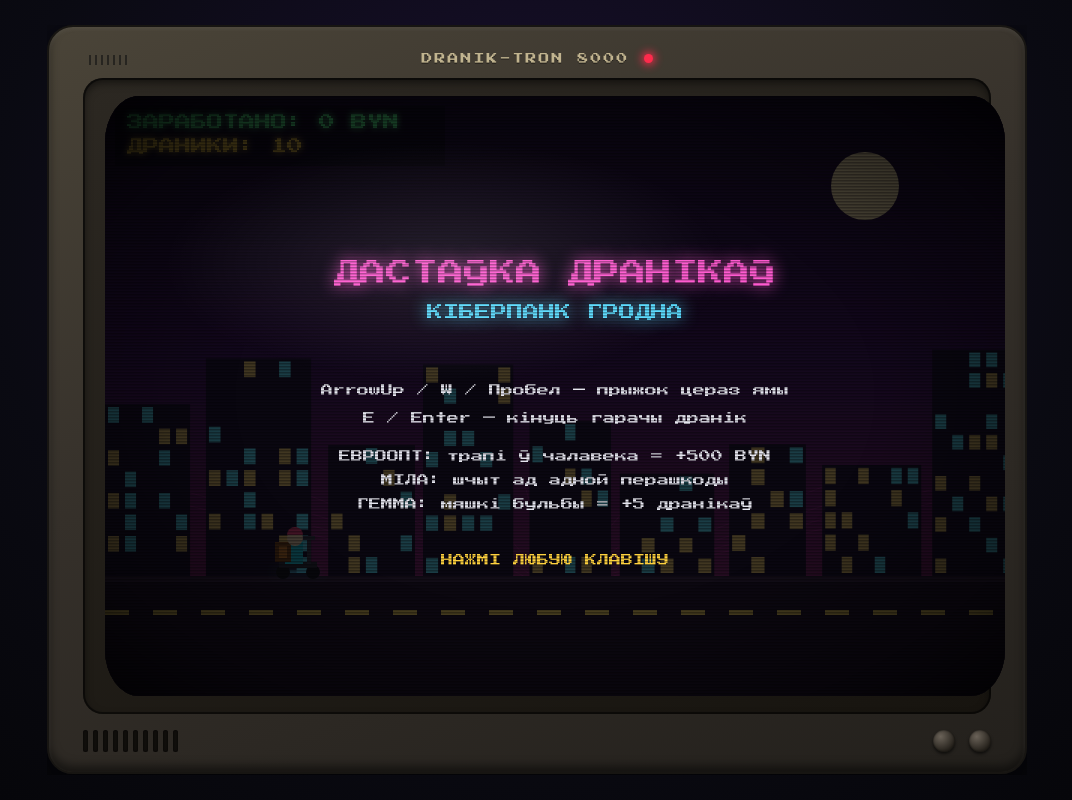
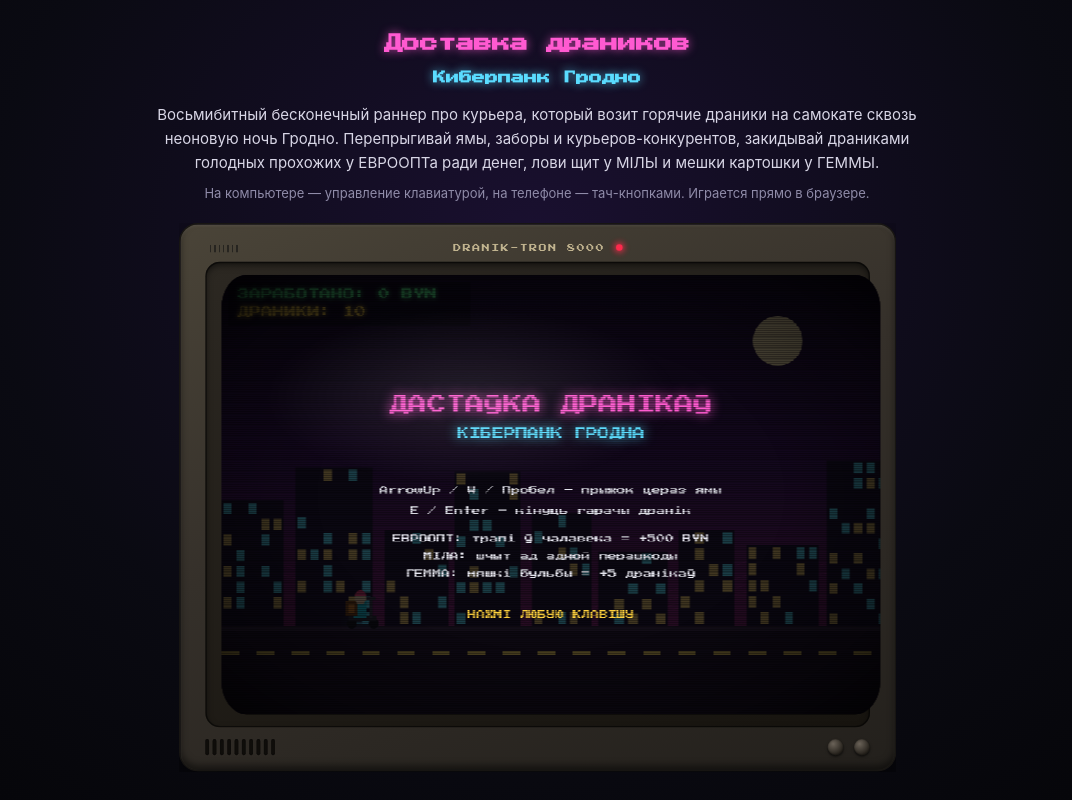
Before and after one commit to NatalliaKarukina/draniki-delivery, a plain HTML site: page index.html in a window 1280 px wide. Shown: the whole page, without its empty margins (103-1175 px from the left). Drawn offline with Linux system fonts and the light colour scheme.

Commit message:
Add an intro description above the game widget
Title, premise blurb, and a controls hint now appear before the TV,
so the page explains the game before you have to press a key to find out.
fitStage() now accounts for the intro block's height when scaling.

Co-Authored-By: Claude Sonnet 5 <noreply@anthropic.com>

```diff
--- a/game.js
+++ b/game.js
@@ -497,16 +497,24 @@
   function fitStage() {
     var stage = document.getElementById('stage');
     var tv = document.querySelector('.tv-container');
+    var intro = document.querySelector('.intro');
     if (!stage || !tv) return;
 
     tv.style.transform = 'none';
     var naturalW = tv.offsetWidth;
     var naturalH = tv.offsetHeight;
 
+    var bodyStyle = window.getComputedStyle(document.body);
+    var vPadding = parseFloat(bodyStyle.paddingTop) + parseFloat(bodyStyle.paddingBottom);
+    var introH = intro ? intro.offsetHeight + 22 : 0;
+
     var margin = 16;
     var availW = window.innerWidth - margin;
-    var availH = window.innerHeight - margin;
-    var scale = Math.min(1, availW / naturalW, availH / naturalH);
+    var availH = window.innerHeight - vPadding - introH - margin;
+    var widthScale = availW / naturalW;
+    var scale = Math.min(1, widthScale, availH / naturalH);
+    var minScale = Math.min(1, widthScale, 0.3);
+    if (scale < minScale) scale = minScale; // не сжимать телевизор до нечитаемости — лучше проскроллить
 
     tv.style.transform = 'scale(' + scale + ')';
     stage.style.width = Math.round(naturalW * scale) + 'px';
--- a/index.html
+++ b/index.html
@@ -10,6 +10,17 @@
 <link rel="stylesheet" href="style.css">
 </head>
 <body>
+
+  <header class="intro">
+    <h1 class="intro-title">Доставка драников<span>Киберпанк Гродно</span></h1>
+    <p class="intro-text">
+      Восьмибитный бесконечный раннер про курьера, который возит горячие драники на самокате
+      сквозь неоновую ночь Гродно. Перепрыгивай ямы, заборы и курьеров-конкурентов,
+      закидывай драниками голодных прохожих у ЕВРООПТа ради денег, лови щит у МІЛЫ
+      и мешки картошки у ГЕММЫ.
+    </p>
+    <p class="intro-hint">На компьютере — управление клавиатурой, на телефоне — тач-кнопками. Играется прямо в браузере.</p>
+  </header>
 
   <div class="stage" id="stage">
     <div class="tv-container">
--- a/style.css
+++ b/style.css
@@ -6,19 +6,62 @@ html, body {
   margin: 0;
   padding: 0;
   width: 100%;
-  height: 100%;
+  min-height: 100%;
   background: #0a0a12;
-  overflow: hidden;
+  overflow-x: hidden;
 }
 
 body {
   display: flex;
+  flex-direction: column;
   align-items: center;
   justify-content: center;
   min-height: 100vh;
+  padding: 20px 16px;
   font-family: 'Press Start 2P', monospace;
   background:
     radial-gradient(ellipse at 50% 30%, #1a1030 0%, #0a0a12 60%, #050508 100%);
+}
+
+/* ---------- Описание перед игрой ---------- */
+
+.intro {
+  width: 100%;
+  max-width: 760px;
+  margin: 0 auto 22px;
+  text-align: center;
+}
+
+.intro-title {
+  margin: 0 0 14px;
+  font-family: 'Press Start 2P', monospace;
+  font-size: 18px;
+  line-height: 1.7;
+  color: #ff5ad1;
+  text-shadow: 0 0 10px rgba(255, 90, 209, 0.7);
+}
+
+.intro-title span {
+  display: block;
+  font-size: 13px;
+  color: #5adcff;
+  text-shadow: 0 0 10px rgba(90, 220, 255, 0.7);
+  margin-top: 8px;
+}
+
+.intro-text {
+  margin: 0 0 10px;
+  font-family: -apple-system, 'Segoe UI', Consolas, monospace;
+  font-size: 15px;
+  line-height: 1.6;
+  color: #d8d6e6;
+}
+
+.intro-hint {
+  margin: 0;
+  font-family: -apple-system, 'Segoe UI', Consolas, monospace;
+  font-size: 13px;
+  color: #8f8ba8;
 }
 
 /* ---------- Масштабирующая сцена (адаптив под маленькие экраны) ---------- */
```
